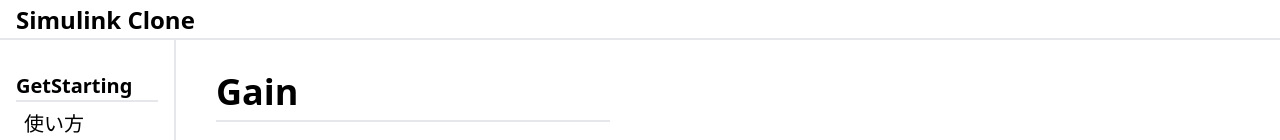
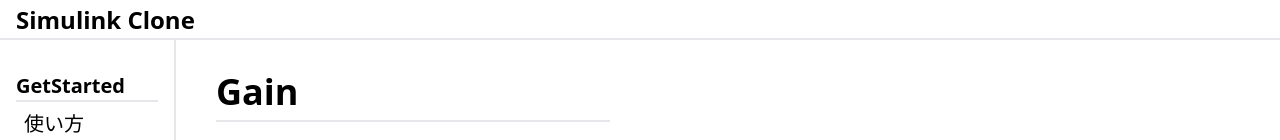
Before and after one commit to hanamotokazuya/simulink-clone, a Next.js app: page /help/gain in a window 1280 px wide. Shown: the top 140 px of the page. Built offline with nearby package versions, Linux system fonts and the light colour scheme.

Commit message:
chore(help): modified text

```diff
--- a/src/components/help/SideBar.tsx
+++ b/src/components/help/SideBar.tsx
@@ -6,7 +6,7 @@
     <div className="fixed translate-y-10 w-44 h-screen overflow-auto px-4 border-r-2">
       <nav>
         <ul className="flex flex-col gap-2 pt-8 text-xl">
-          <li className="font-bold border-b-2">GetStarting</li>
+          <li className="font-bold border-b-2">GetStarted</li>
           <NavItem name="使い方" href="/help/howTo" />
           <NavItem name="チュートリアル" href="/help/tutorial" />
           <li className="font-bold border-b-2">Blocks</li>
```
